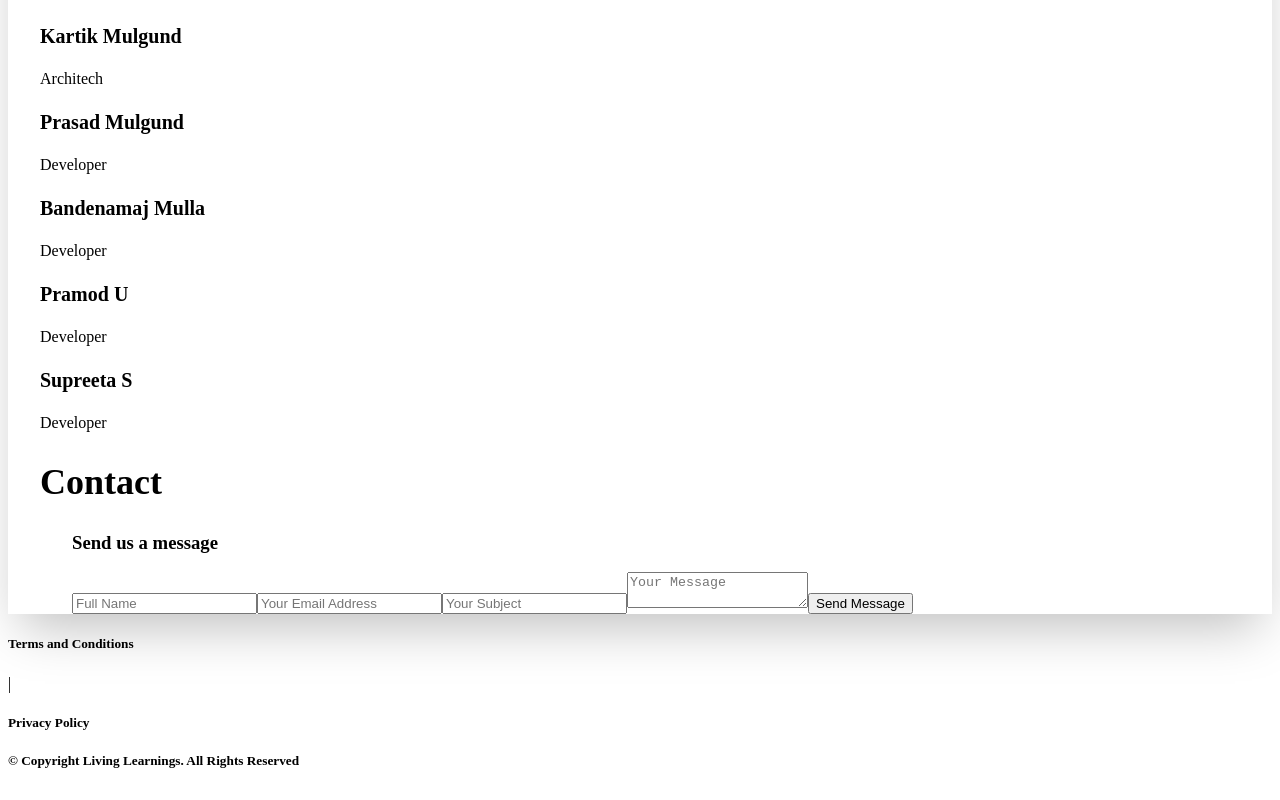
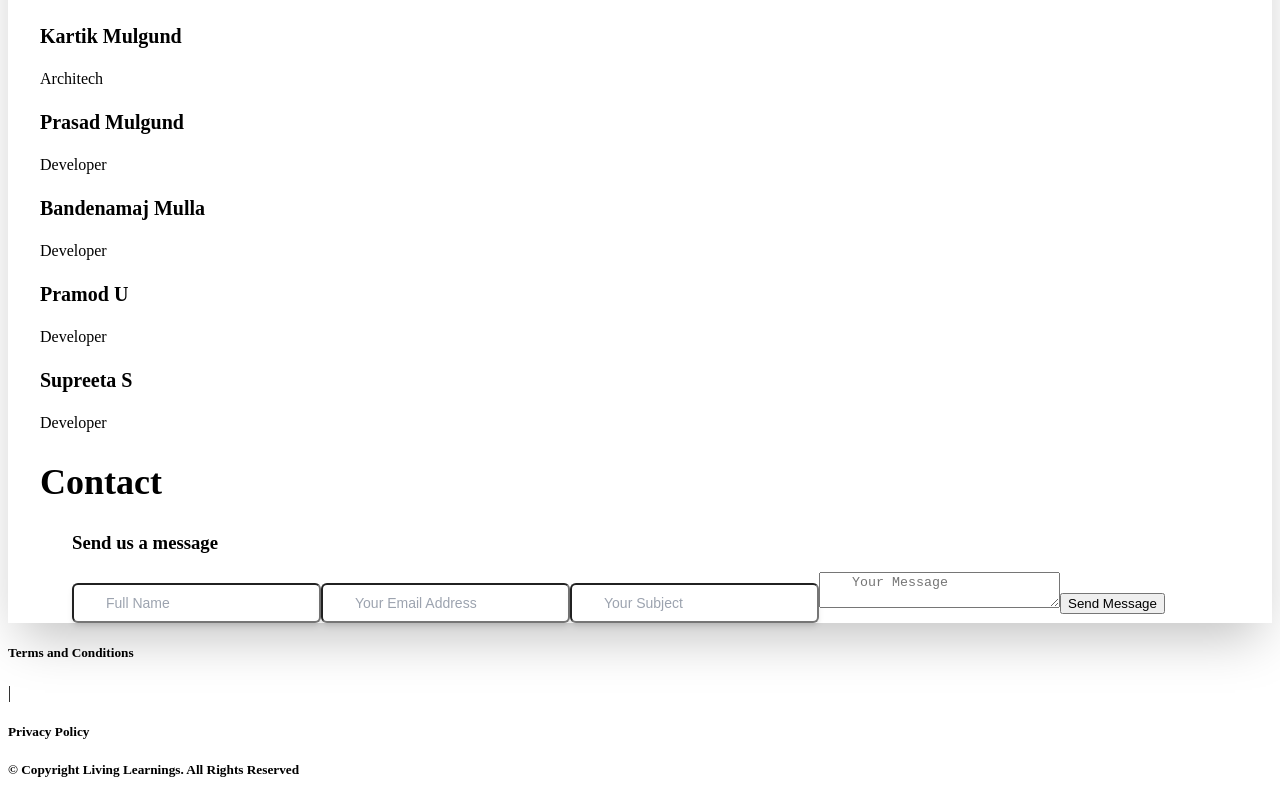
Before and after one commit to minakshinayak123-git/livinglearnings, a Next.js app: page / in a window 1280 px wide. Shown: the part 2689-3489 px from the top of the page. Built offline with nearby package versions, Linux system fonts and the light colour scheme.

Commit message:
completed home design-1

```diff
--- a/components/Contact.js
+++ b/components/Contact.js
@@ -7,11 +7,11 @@ const Contact = ({ placeholder }) => {
   const [message, setMessage] = useState('')
   return (
     <div className='flex flex-col items-center text-center bg-[#f5f8fd] mb-8 shadow-lg rounded-lg'>
-      <h1 className='text-lg md:text-xl lg:text-2xl xl:text-4xl font-semibold lg:font-bold pb-6  mb-4 rounded-lg text-blue-800 mt-4'>
+      <h1 className='text-2xl lg:text-3xl xl:text-4xl font-semibold lg:font-bold pb-6  mb-4 rounded-lg text-blue-800 mt-4'>
         Contact
       </h1>
       <div className='flex flex-col flex-wrap mx-auto'>
-        <div className='flex flex-col justify-items-center text-center pl-6 lg:pl-8 mb-10 bg-[#f5f5f5] shadow-lg rounded-md px-10 py-10 hover:scale-103 transform transition duration:300 easy-in-out'>
+        <div className='flex flex-col justify-items-center text-center pl-6 lg:pl-8 mb-10 bg-[#f5f5f5] shadow-lg rounded-md mx-10 py-10 pr-6 hover:scale-103 transform transition duration:300 easy-in-out'>
           <h3 className='text-lg font-semibold lg:font-bold pb-6  mb-4 rounded-lg text-gray-500'>
             Send us a message
           </h3>
@@ -21,28 +21,28 @@ const Contact = ({ placeholder }) => {
               value={name}
               onChange={(e) => setName(e.target.value)}
               placeholder={placeholder || 'Full Name'}
-              className='flex-grow py-2 px-8 bg-while rounded-md shadow-md outline-none text-sm text-gray-400 placeholder-gray-400'
+              className='contact-input'
             />
             <input
               type='text'
               value={email}
               onChange={(e) => setEmail(e.target.value)}
               placeholder={placeholder || 'Your Email Address'}
-              className='flex-grow py-2 px-8 bg-while rounded-md shadow-md outline-none text-sm text-gray-400 placeholder-gray-400'
+              className='contact-input'
             />
             <input
               type='text'
               value={subject}
               onChange={(e) => setSubject(e.target.value)}
               placeholder={placeholder || 'Your Subject'}
-              className='flex-grow py-2 px-8 bg-while rounded-md shadow-md outline-none text-sm text-gray-400 placeholder-gray-400'
+              className='contact-input'
             />
             <textarea
               type='text'
               value={message}
               onChange={(e) => setMessage(e.target.value)}
               placeholder={placeholder || 'Your Message'}
-              className='flex-grow py-6 px-6 bg-while rounded-md shadow-md outline-none text-sm text-gray-400 placeholder-gray-400'
+              className='flex-grow py-6 px-6 lg:px-8 rounded-md shadow-md outline-none text-sm text-gray-400 placeholder-gray-400'
             />
 
             <button className='flex-grow text-sm text-white bg-blue-700 px-10 py-3  font-semibold rounded-lg mt-5'>
--- a/pages/index.js
+++ b/pages/index.js
@@ -137,7 +137,7 @@ export default function Home({ placeholder }) {
       <main className='max-width-7xl mx-auto px-2 md:px-8 cursor-pointer bg-white shadow-lg md:shadow-2xl'>
         <section className='pt-6'>
           <div className='flex flex-col items-center text-center hover:scale-95 transform transition duration:300 easy-in-out'>
-            <h1 className='text-lg md:text-xl lg:text-2xl xl:text-4xl font-semibold lg:font-bold pb-6  mb-4 rounded-lg text-blue-800'>
+            <h1 className='text-2xl lg:text-3xl xl:text-4xl font-semibold lg:font-bold pb-6  mb-4 rounded-lg text-blue-800'>
               Products
             </h1>
           </div>
@@ -214,7 +214,7 @@ export default function Home({ placeholder }) {
         </section>
         <section className='pt-4 bg-[#f5f8fd] rounded-md hover:scale-103 transform transition duration:300 easy-in-out '>
           <div className='flex flex-col items-center text-center bg-[f5f5f5] mb-8 '>
-            <h1 className='text-lg md:text-xl lg:text-2xl xl:text-4xl font-semibold lg:font-bold pb-6  mb-4 rounded-lg text-blue-800 mt-4'>
+            <h1 className='text-2xl lg:text-3xl xl:text-4xl font-semibold lg:font-bold pb-6  mb-4 rounded-lg text-blue-800 mt-4'>
               Services
             </h1>
             <div className='flex flex-wrap mx-auto'>
@@ -237,7 +237,7 @@ export default function Home({ placeholder }) {
         </section>
         <section className='pt-4rounded-md hover:scale-103 transform transition duration:300 easy-in-out '>
           <div className='flex flex-col items-center text-center mb-4 lg:mb-8'>
-            <h1 className='text-lg md:text-xl lg:text-2xl xl:text-4xl font-semibold lg:font-bold pb-6  mb-4 rounded-lg text-blue-800 mt-4'>
+            <h1 className='text-2xl lg:text-3xl xl:text-4xl font-semibold lg:font-bold pb-6  mb-4 rounded-lg text-blue-800 mt-4'>
               Features
             </h1>
           </div>
@@ -249,9 +249,9 @@ export default function Home({ placeholder }) {
           <About />
         </section>
         <section className='pt-2 lg:pt-8 items-center'>
-          <h2 className='text-2xl md:text-4xl text-gray-500 font-semibold pb-5 items-center text-center'>
+          <h1 className='text-2xl lg:text-3xl xl:text-4xl text-gray-500 font-semibold pb-5 items-center text-center'>
             Team Members
-          </h2>
+          </h1>
           <div className='flex space-x-3 overflow-scroll scrollbar-hide p-10 ml-4'>
             {authors.map(
               ({ id, first_name, last_name, profile_pic, designation }) => (
--- a/styles/global.css
+++ b/styles/global.css
@@ -7,4 +7,7 @@
   .header-p-mobile {
     @apply cursor-pointer text-xs font-semibold;
   }
+  .contact-input {
+    @apply flex-grow py-2 px-6 lg:px-8 rounded-md shadow-md outline-none text-sm text-gray-400 placeholder-gray-400;
+  }
 }
```
